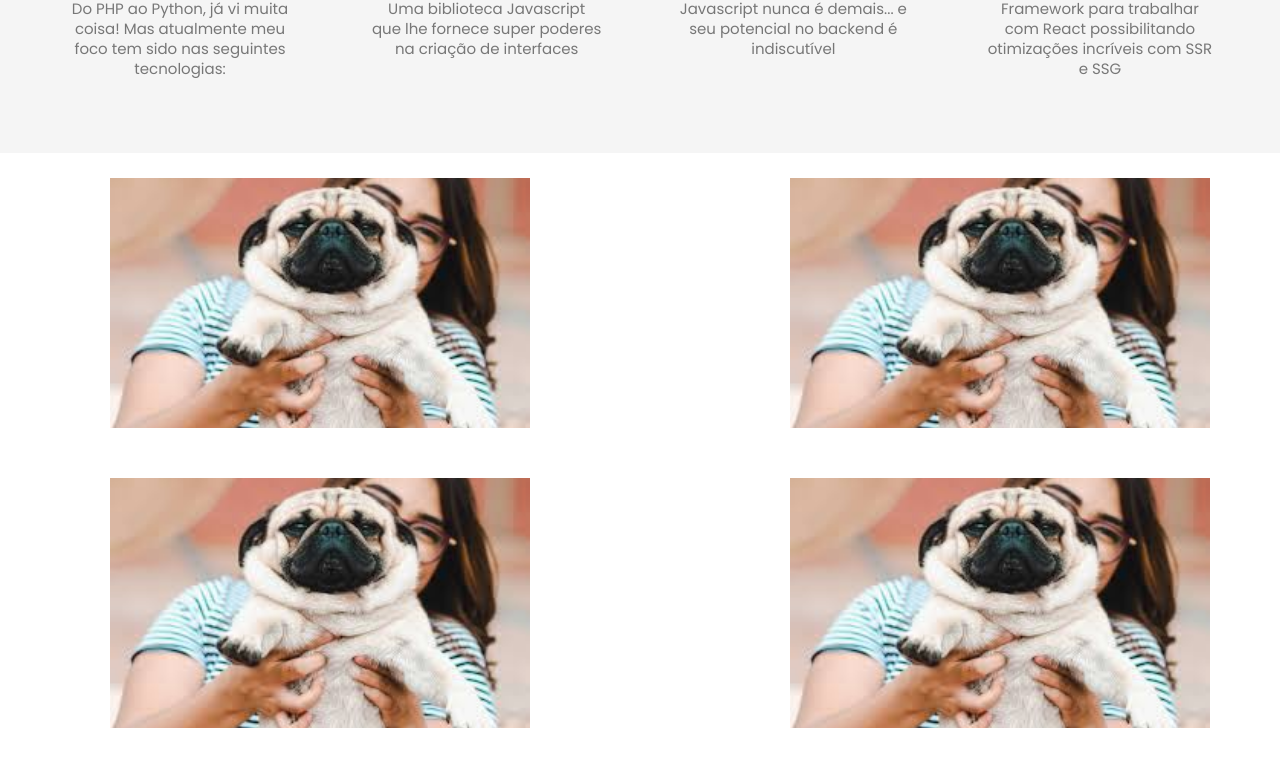
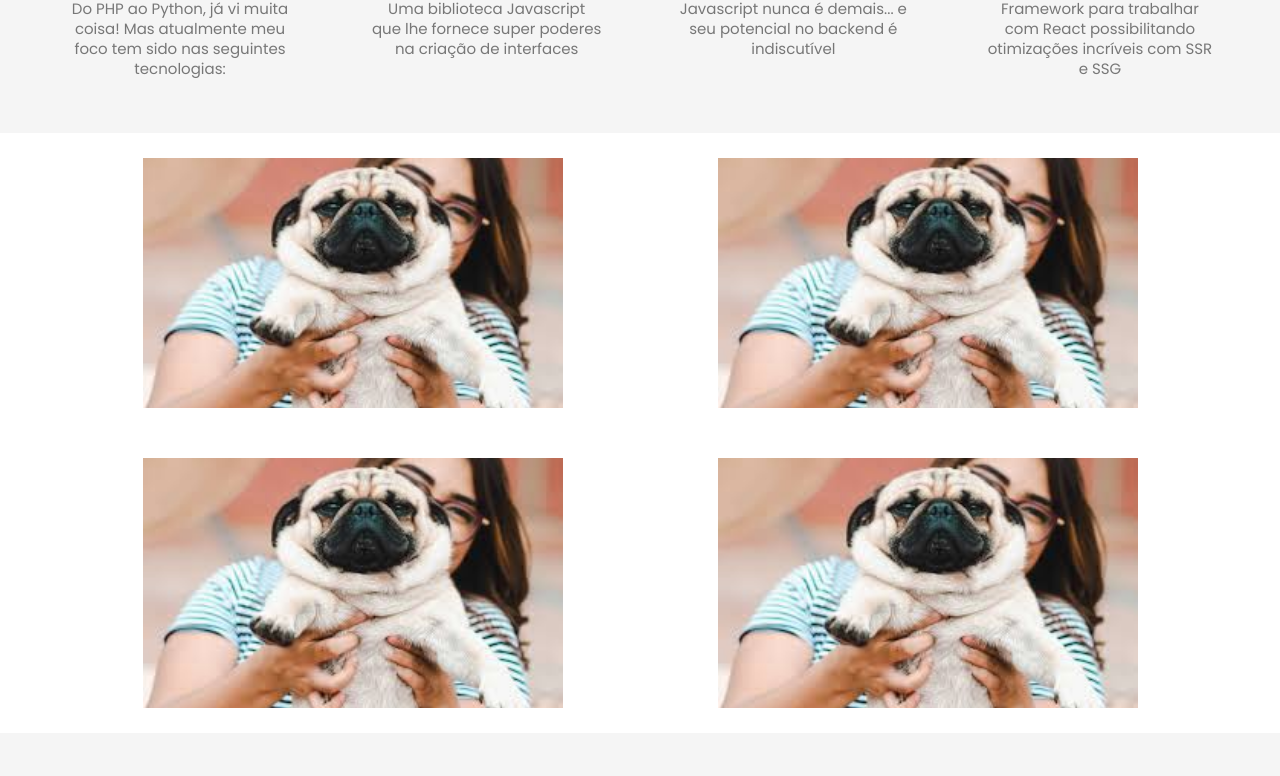
Before and after one commit to profdangarcia/my-portfolio, a Next.js app: page / in a window 1280 px wide. Shown: the part 1612-2388 px from the top of the page. Built offline with nearby package versions, Linux system fonts and the light colour scheme; a web font is replaced by a local one.

Commit message:
styles: improving card styles

```diff
--- a/src/components/PortfolioSection/index.tsx
+++ b/src/components/PortfolioSection/index.tsx
@@ -13,7 +13,6 @@ const PortfolioSection: React.FC = () => {
           <PortfolioCard />
           <PortfolioCard />
           <PortfolioCard />
-          <PortfolioCard />
         </Content>
       </Wrapper>
     </Container>
--- a/src/components/PortfolioSection/styles.ts
+++ b/src/components/PortfolioSection/styles.ts
@@ -7,10 +7,8 @@ export const Container = styled.div`
 
 export const Content = styled.div`
   display: flex;
-  justify-content: space-between;
+  justify-content: space-around;
   flex-wrap: wrap;
-  margin: 20px;
   width: 100%;
   position: relative;
-  /* padding: 0 50px; */
 `
```
